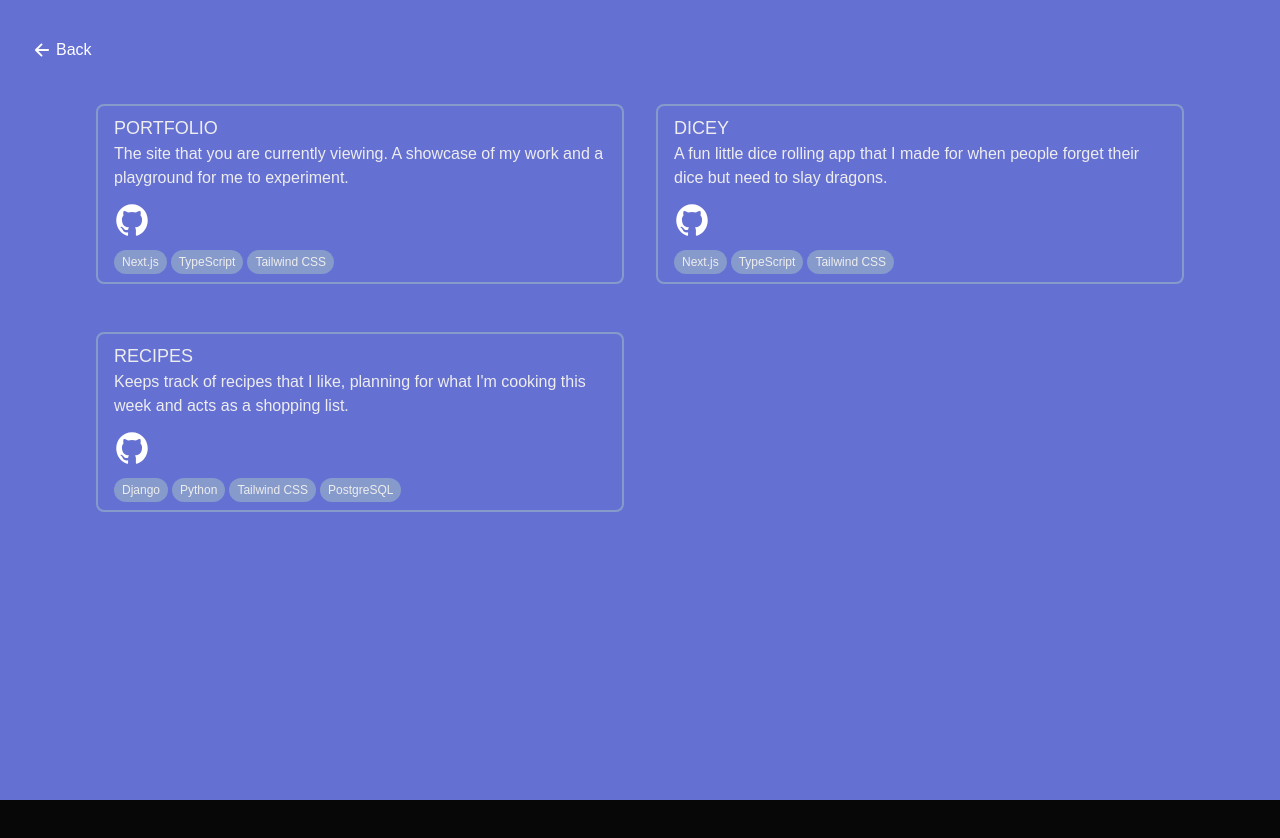
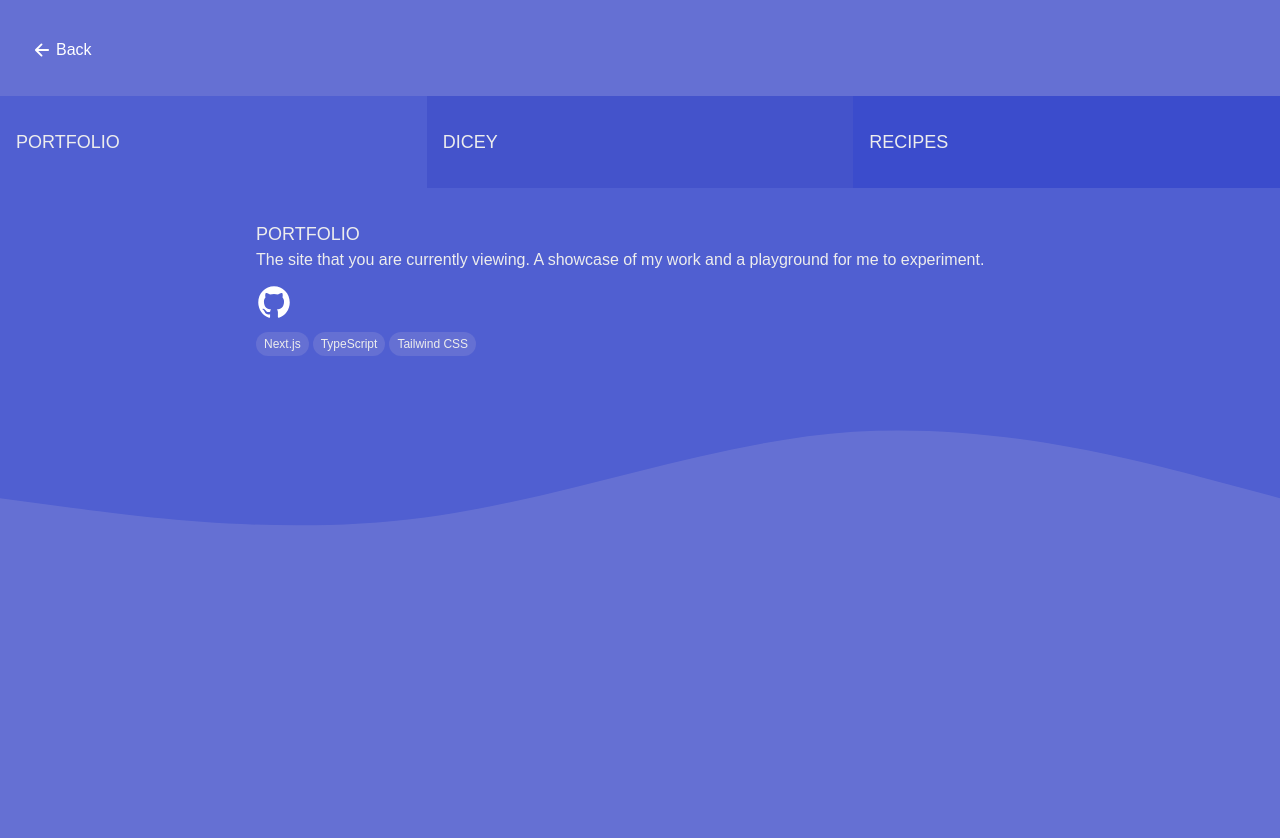
Before and after one commit to jetodd/portfolio, a Next.js app: page /code in a window 1280 px wide. Shown: the top 838 px of the page. Built offline with nearby package versions, Linux system fonts and the light colour scheme.

Commit message:
update code page

```diff
--- a/src/app/code/page.tsx
+++ b/src/app/code/page.tsx
@@ -1,64 +1,94 @@
+"use client"
+
+import { useEffect, useState } from "react";
 import BackLink from "../components/BackLink/BackLink";
 import CodeItem, { CodeItemProps } from "../components/CodeItem/CodeItem";
-import Dice from "../components/Icons/Dice";
-import Portfolio from "../components/Icons/Portfolio";
-import Recipes from "../components/Icons/Recipes";
 import Menu from "../components/Menu/Menu";
+import GitHub from "../components/Icons/GitHub";
+
+export default function Page() {
+  const [selectedItem, setSelectedItem] = useState<CodeItemProps | undefined>(undefined);
+
+  const onSelect = (id: string) => {
+    setSelectedItem(items.find((c) => c.id === id));
+  };
 
   const items: CodeItemProps[] = [
     {
+      id: "a",
       title: "Portfolio",
       githubRepo: "portfolio",
       description:
         "The site that you are currently viewing. A showcase of my work and a playground for me to experiment.",
-    icon: <Portfolio />,
       techStack: ["Next.js", "TypeScript", "Tailwind CSS"],
       siteUrl: "",
+      bgColor: "#505FD1",
+      onSelectItem: onSelect,
     },
     {
+      id: "b",
       title: "Dicey",
       githubRepo: "dicey",
       description:
         "A fun little dice rolling app that I made for when people forget their dice but need to slay dragons.",
-    icon: <Dice />,
       techStack: ["Next.js", "TypeScript", "Tailwind CSS"],
       siteUrl: "https://github.com/jetodd/dicey",
+      bgColor: "#4453cb",
+      onSelectItem: onSelect,
     },
     {
+      id: "c",
       title: "Recipes",
       githubRepo: "recipes",
       description:
         "Keeps track of recipes that I like, planning for what I'm cooking this week and acts as a shopping list.",
-    icon: <Recipes />,
       techStack: ["Django", "Python", "Tailwind CSS", "PostgreSQL"],
       siteUrl: "https://github.com/jetodd/recipes",
+      bgColor: "#3b4ccc",
+      onSelectItem: onSelect,
     },
   ]
 
-export default function Page() {
+  useEffect(() => {
+    onSelect(items[0].id);
+  }, []);
+
   return (
-    <main
-      className="h-dvh w-full justify-center content-center"
-      style={{ backgroundColor: "var(--color-code)" }}
-    >
+    <main>
+      <style>{'body { background-color: var(--color-code);}'}</style>
       <BackLink bgColor="azure" color="white" />
       <Menu currentPage="code" bgColor="azure" color="bleu" />
-       {/* <div className='fixed w-full h-screen z-100'>
-            <div className={styles.gridContainer}>
-              <div className={styles.gridItem}><img src="/jirachi.svg" className="-ml-40" /></div>
-              <div className={styles.gridItem}><img src="/luvdisc.svg" className="" /></div>
-              <div className={styles.gridItem}></div>
-              <div className={styles.gridItem}><img src="/idk.svg" className="" /></div>
-              <div className={styles.gridItem}><img src="/snorunt.svg" className="" /></div>
-              <div className={styles.gridItem}><img src="/shuppet.svg" className="" /></div>
-            </div>
-            </div> */}
-      <section className="mx-auto md:my-0 mt-20 h-screen w-screen flex-col justify-center z-10">
-        <div className="grid grid-cols-1 px-6 md:grid-cols-2 mt-20 md:px-12 lg:px-20">
+      <section className="mx-auto h-screen justify-center mt-24">
+        <div className={`grid grid-cols-3`}>
           {items.map((item, index) => (
             <CodeItem index={index} total={items.length} key={item.title} {...item} />
           ))}
         </div>
+        <div className="px-4 pt-8" style={{ backgroundColor: `${selectedItem?.bgColor}` }}>
+          <div className="mx-auto max-w-3xl">
+            <span className="dark:text-white text-lg uppercase">{selectedItem?.title}</span>
+            <p className="mb-3">{selectedItem?.description}</p>
+            <div className="flex mb-3 gap-3">
+            <a
+              className="w-9"
+              title="View on GitHub"
+              target="_blank"
+              href={`https://github.com/jetodd/${selectedItem?.githubRepo}`}>
+                <GitHub />
+            </a>
+          </div>
+          <div className="flex">
+            {selectedItem?.techStack.map((tech) => (
+              <span
+                key={tech}
+                className="text-xs text-gray-350 rounded-full bg-code px-2 py-1 mr-1">
+                {tech}
+              </span>
+            ))}
+          </div>
+        </div>
+        </div>
+        <svg xmlns="http://www.w3.org/2000/svg" viewBox="0 0 1440 220"><path fill={`${selectedItem?.bgColor}`} fill-opacity="1" d="M0,160L80,170.7C160,181,320,203,480,181.3C640,160,800,96,960,85.3C1120,75,1280,117,1360,138.7L1440,160L1440,0L1360,0C1280,0,1120,0,960,0C800,0,640,0,480,0C320,0,160,0,80,0L0,0Z"></path></svg>
       </section>
     </main>
   );
--- a/src/app/components/CodeItem/CodeItem.tsx
+++ b/src/app/components/CodeItem/CodeItem.tsx
@@ -1,46 +1,33 @@
 import { JSX } from "react";
-import GitHub from "../Icons/GitHub";
 
 export type CodeItemProps = {
+  id: string;
   title: string;
   icon?: JSX.Element;
   githubRepo: string;
   techStack: string[];
   description: string;
   siteUrl?: string;
+  bgColor?: string;
+  onSelectItem: (key: string) => void;
 };
 
 export default function CodeItem({
   title,
-  githubRepo,
-  techStack,
-  description,
+  bgColor,
+  onSelectItem,
+  id,
 }: CodeItemProps & { index: number, total: number }) {
+
+  const handleClick = () => {
+    onSelectItem(id);
+  };
+
   return (
-    <div className={`bg-code rounded-lg mx-4 my-6 border-2 border-bleu px-4 py-2`}>
-      <span className={`dark:text-white text-lg uppercase`}>
-            {title}
-          </span>
-      <p className="mb-3">{description}</p>
-      <div className="flex mb-3 gap-3">
-        <a
-          className="w-9"
-          title="View on GitHub"
-          target="_blank"
-          href={`https://github.com/jetodd/${githubRepo}`}
-        >
-          <GitHub />
-        </a>
-      </div>
-      <div className="flex">
-        {techStack.map((tech) => (
-          <span
-            key={tech}
-            className="text-xs text-gray-350 rounded-full bg-bleu px-2 py-1 mr-1">
-            {tech}
-          </span>
-        ))}
-      </div>
+    <div className={`px-4 py-8 cursor-pointer`} style={{ backgroundColor: bgColor }} onClick={handleClick} >
+      <span className={`dark:text-white text-lg uppercase text-center`}>
+        {title}
+      </span>
     </div>
   );
 }
--- a/src/app/cosplay/page.tsx
+++ b/src/app/cosplay/page.tsx
@@ -72,7 +72,8 @@ export default function Page() {
     return "hidden"
   }
 
-    return <main className={styles.container} style={{ backgroundColor: 'var(--color-cosplay)' }}>
+    return <main className={styles.container}>
+      <style>{'body { background-color: var(--color-cosplay);}'}</style>
       <BackLink bgColor='mint' color='green' />
       <Menu currentPage='cosplay' bgColor='mint' color='green' />
       <section className="mx-auto h-screen justify-center mt-14 z-10">
```
Also changed, not shown: src/app/code/styles.module.css (deleted, +0 -20 lines). Lines whose indentation alone changed are shown as unchanged.
